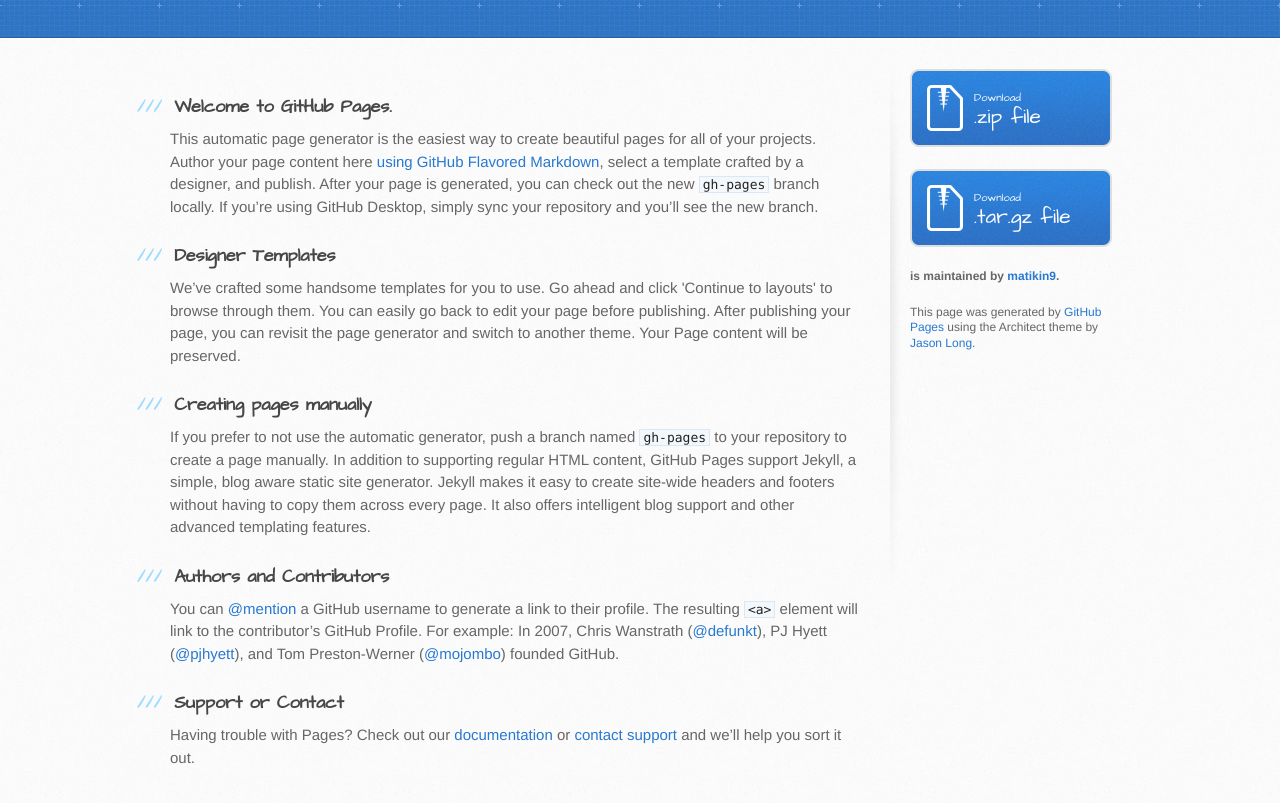
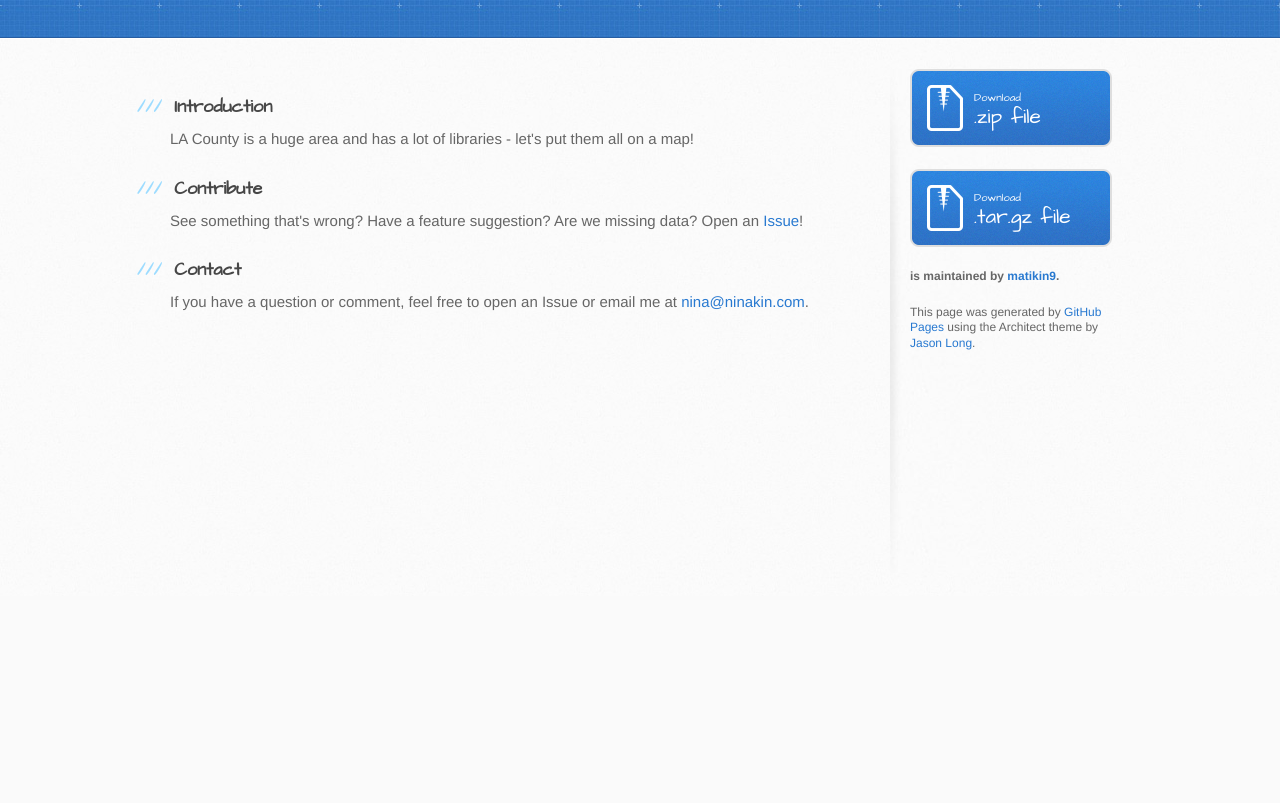
Before and after one commit to rhubarb-crew/la-region-library-map, a plain HTML site: page index.html in a window 1280 px wide. Shown: the part 235-1038 px from the top of the page. After the commit the page ends 831 px from the top, so only its background shows below. Drawn offline with Linux system fonts and the light colour scheme.

```diff
--- a/index.html
+++ b/index.html
@@ -29,29 +29,19 @@
       <div class="inner clearfix">
         <section id="main-content">
           <h3>
-<a id="welcome-to-github-pages" class="anchor" href="#welcome-to-github-pages" aria-hidden="true"><span aria-hidden="true" class="octicon octicon-link"></span></a>Welcome to GitHub Pages.</h3>
+<a id="introduction" class="anchor" href="#introduction" aria-hidden="true"><span aria-hidden="true" class="octicon octicon-link"></span></a>Introduction</h3>
 
-<p>This automatic page generator is the easiest way to create beautiful pages for all of your projects. Author your page content here <a href="https://guides.github.com/features/mastering-markdown/">using GitHub Flavored Markdown</a>, select a template crafted by a designer, and publish. After your page is generated, you can check out the new <code>gh-pages</code> branch locally. If you’re using GitHub Desktop, simply sync your repository and you’ll see the new branch.</p>
+<p>LA County is a huge area and has a lot of libraries - let's put them all on a map!</p>
 
 <h3>
-<a id="designer-templates" class="anchor" href="#designer-templates" aria-hidden="true"><span aria-hidden="true" class="octicon octicon-link"></span></a>Designer Templates</h3>
+<a id="contribute" class="anchor" href="#contribute" aria-hidden="true"><span aria-hidden="true" class="octicon octicon-link"></span></a>Contribute</h3>
 
-<p>We’ve crafted some handsome templates for you to use. Go ahead and click 'Continue to layouts' to browse through them. You can easily go back to edit your page before publishing. After publishing your page, you can revisit the page generator and switch to another theme. Your Page content will be preserved.</p>
+<p>See something that's wrong?  Have a feature suggestion?  Are we missing data?  Open an <a href="https://github.com/matikin9/la-region-library-map/issues">Issue</a>!</p>
 
 <h3>
-<a id="creating-pages-manually" class="anchor" href="#creating-pages-manually" aria-hidden="true"><span aria-hidden="true" class="octicon octicon-link"></span></a>Creating pages manually</h3>
+<a id="contact" class="anchor" href="#contact" aria-hidden="true"><span aria-hidden="true" class="octicon octicon-link"></span></a>Contact</h3>
 
-<p>If you prefer to not use the automatic generator, push a branch named <code>gh-pages</code> to your repository to create a page manually. In addition to supporting regular HTML content, GitHub Pages support Jekyll, a simple, blog aware static site generator. Jekyll makes it easy to create site-wide headers and footers without having to copy them across every page. It also offers intelligent blog support and other advanced templating features.</p>
-
-<h3>
-<a id="authors-and-contributors" class="anchor" href="#authors-and-contributors" aria-hidden="true"><span aria-hidden="true" class="octicon octicon-link"></span></a>Authors and Contributors</h3>
-
-<p>You can <a href="https://github.com/blog/821" class="user-mention">@mention</a> a GitHub username to generate a link to their profile. The resulting <code>&lt;a&gt;</code> element will link to the contributor’s GitHub Profile. For example: In 2007, Chris Wanstrath (<a href="https://github.com/defunkt" class="user-mention">@defunkt</a>), PJ Hyett (<a href="https://github.com/pjhyett" class="user-mention">@pjhyett</a>), and Tom Preston-Werner (<a href="https://github.com/mojombo" class="user-mention">@mojombo</a>) founded GitHub.</p>
-
-<h3>
-<a id="support-or-contact" class="anchor" href="#support-or-contact" aria-hidden="true"><span aria-hidden="true" class="octicon octicon-link"></span></a>Support or Contact</h3>
-
-<p>Having trouble with Pages? Check out our <a href="https://help.github.com/pages">documentation</a> or <a href="https://github.com/contact">contact support</a> and we’ll help you sort it out.</p>
+<p>If you have a question or comment, feel free to open an Issue or email me at <a href="mailto:nina@ninakin.com">nina@ninakin.com</a>.</p>
         </section>
 
         <aside id="sidebar">
```
Also changed, not shown: params.json (+1 -1 lines).
